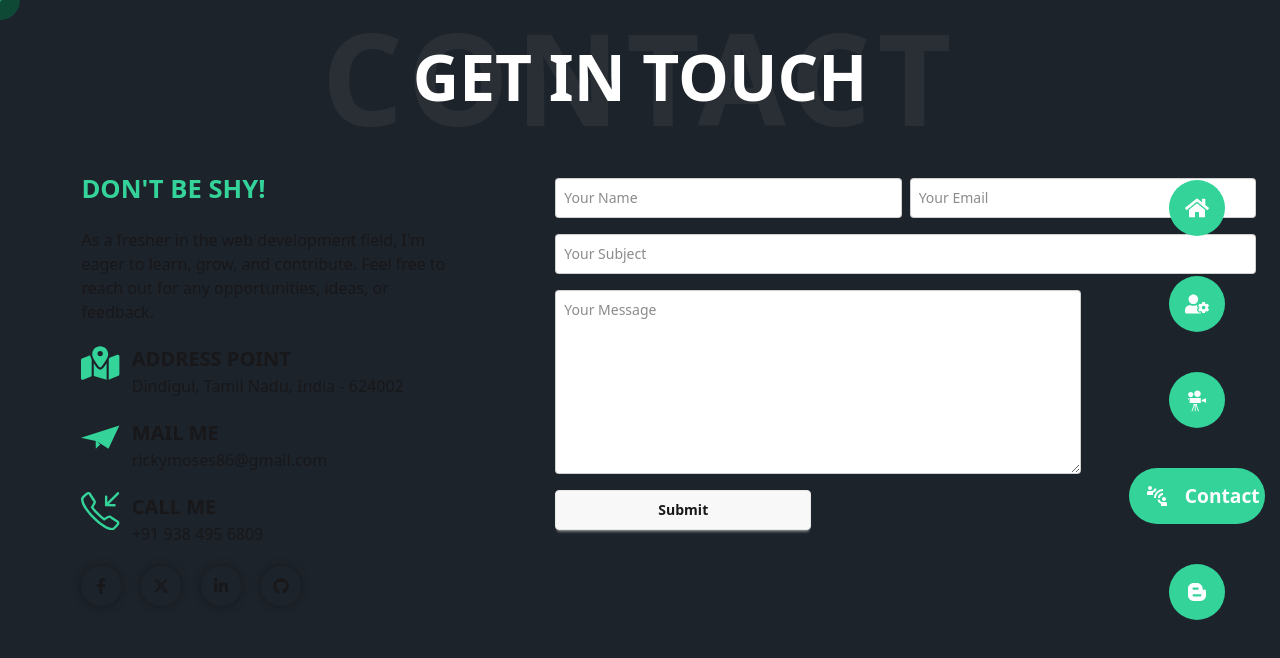
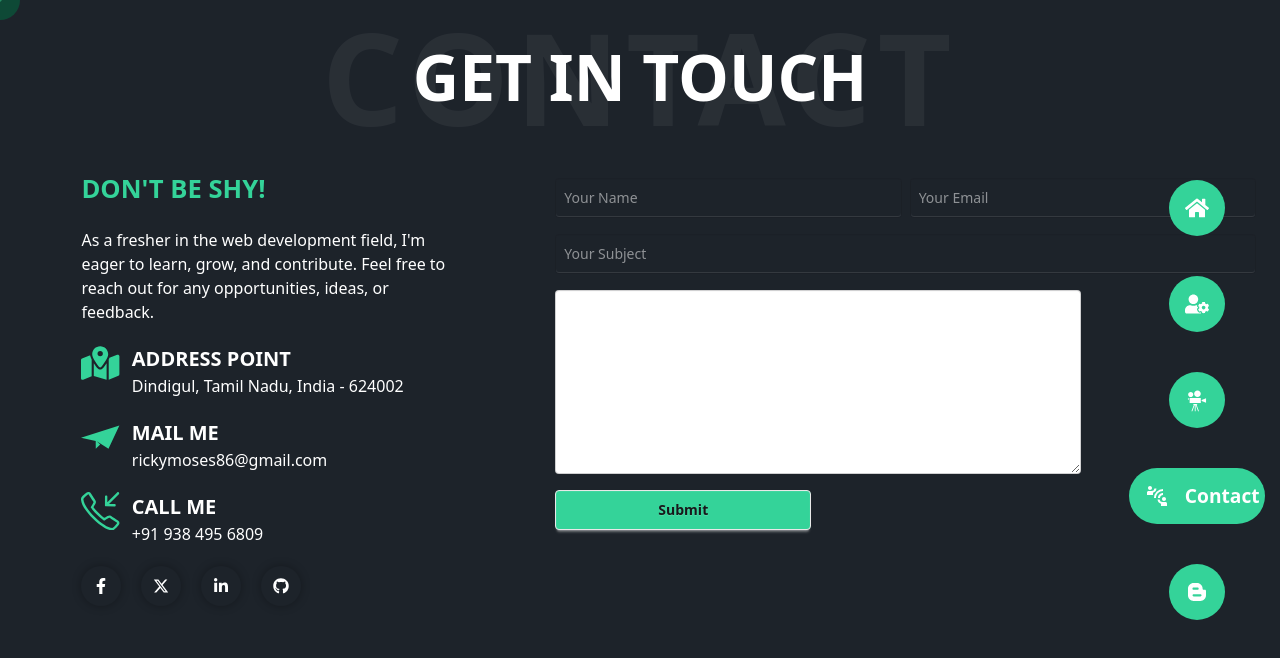
Before and after one commit to Ricky-Moses/Vercel-Portfolio, a React (Vite) app in the folder client/: page /contact in a window 1280 px wide. Shown: the top 658 px of the page. Built offline with nearby package versions, Linux system fonts and the light colour scheme.

Commit message:
color changed

```diff
--- a/client/src/Pages/Contact.jsx
+++ b/client/src/Pages/Contact.jsx
@@ -7,7 +7,7 @@ const Contact = () => {
   return (
     <div className="contact max-w-dvw h-dvh">
       <BlankAnimation />
-      <div className="w-full h-3/4">
+      <div className="w-full h-3/4 text-white">
         <ContactTitle />
         <div className="contact-details w-full lg:h-full flex flex-col lg:flex-row lg:items-center gap-2 !p-2">
           <UserInfo />
--- a/client/src/scss/pages/contact.scss
+++ b/client/src/scss/pages/contact.scss
@@ -18,18 +18,25 @@
         & a {
           box-shadow: 0 0 10px rgba(0, 0, 0, 0.3);
           &:hover {
-            background: map.get($color, _teal) ;
+            background: map.get($color, _teal);
+            color: #000;
           }
         }
       }
     }
-    & .col2{
-        & form{
-            & textarea{
-                height: 100%;
-                max-height: 100%;
-            }
+    & .col2 {
+      & form {
+        & input {
+          background: transparent;
+          &[type="submit"] {
+            background: map.get($color, _teal);
+          }
         }
+        & textarea {
+          height: 100%;
+          max-height: 100%;
+        }
+      }
     }
   }
 }
```
